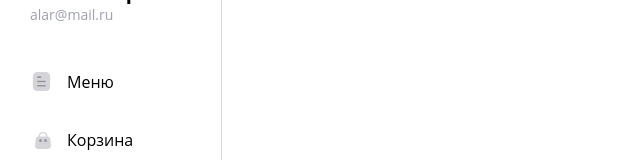
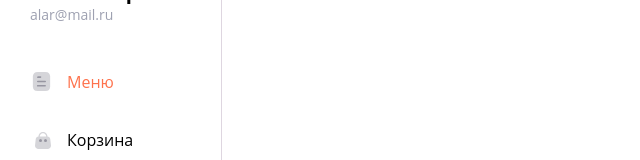
Before and after one commit to DmitryMer/Second_Typescript, a React app in the folder pizza-app/: page / in a window 1280 px wide. Shown: the part 245-405 px from the top of the page, without its empty margins (0-640 px from the left). Built offline with nearby package versions, Linux system fonts and the light colour scheme; the HTML template or start-up script is replaced by a standard one.

Commit message:
add Navlink

```diff
--- a/pizza-app/src/layout/Menu/Layout.module.css
+++ b/pizza-app/src/layout/Menu/Layout.module.css
@@ -32,6 +32,14 @@
     color: var(--text-color);
 }
 
+.link:hover {
+    color: var(--primary-color)
+}
+
+.active {
+    color: var(--primary-color)
+}
+
 .user {
     margin-bottom: 46px;
 }
--- a/pizza-app/src/layout/Menu/Layout.tsx
+++ b/pizza-app/src/layout/Menu/Layout.tsx
@@ -1,10 +1,11 @@
-import { Link, Outlet } from "react-router-dom";
+import { Link, NavLink, Outlet } from "react-router-dom";
 import styles from "./Layout.module.css";
 import menu from "../../public/menu-icon.svg";
 import cart from "../../public/cart-icon.svg";
 import avatar from "../../public/avatar.png";
 import exit from "../../public/exit-icon.svg";
 import Button from "../../components/Button/Button";
+import cn from "classnames";
 
 export function Layout() {
   return (
@@ -20,14 +21,28 @@
           <div className={styles["email"]}>alar@mail.ru</div>
         </div>
         <div className={styles["menu"]}>
-          <Link to="/" className={styles["link"]}>
+          <NavLink
+            to="/"
+            className={({ isActive }) =>
+              cn(styles["link"], {
+                [styles.active]: isActive,
+              })
+            }
+          >
             <img src={menu} alt="иконка меню" />
             Меню
-          </Link>
-          <Link to="/cart" className={styles["link"]}>
+          </NavLink>
+          <NavLink
+            to="/cart"
+            className={({ isActive }) =>
+              cn(styles["link"], {
+                [styles.active]: isActive,
+              })
+            }
+          >
             <img src={cart} alt="иконка корзины" />
             Корзина
-          </Link>
+          </NavLink>
         </div>
         <Button className={styles["exit"]}>
           <img src={exit} alt="иконка выхода"></img>
```
